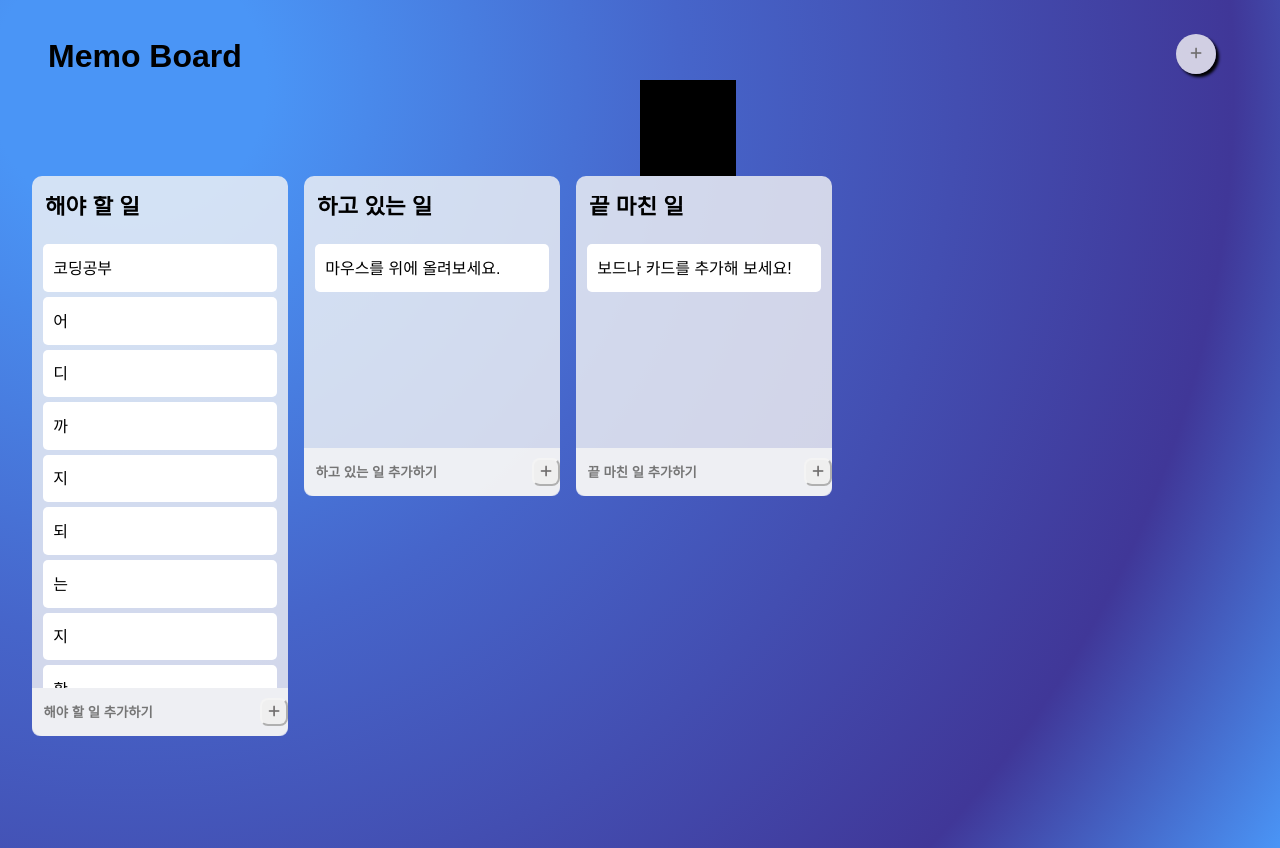
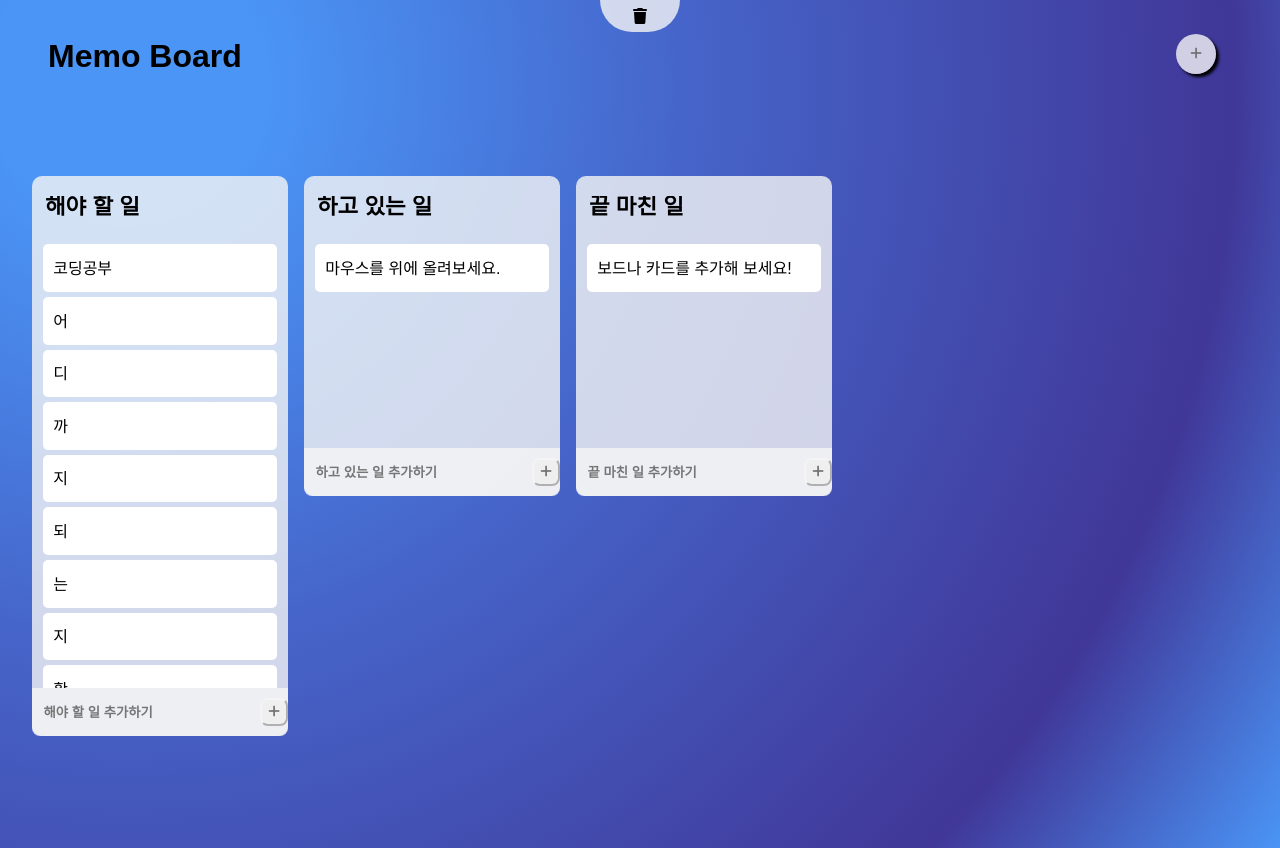
Before and after one commit to taehyeon0412/react_my-trello, a React (Create React App) app: page / in a window 1280 px wide. Built offline with nearby package versions, Linux system fonts and the light colour scheme.

Commit message:
쓰레기통 css

```diff
--- a/src/App.tsx
+++ b/src/App.tsx
@@ -131,18 +131,40 @@ const modalCustomStyles = {
 
 const Trash = styled.div`
   position: absolute;
-  top: 10%;
-  height: 6rem;
-  width: 6rem;
-  background-color: black;
+  top: 0%;
+  height: 2rem;
+  width: 5rem;
+  border-radius: 0 0 2rem 2rem;
   left: 50%;
+  transform: translate(-50%, -0%);
+  transition: 0.3s;
+  background-color: ${(props) => props.theme.boardColor};
+  &:hover {
+    height: 9rem;
+    width: 15rem;
+    background-color: transparent;
+  }
+  i {
+    position: absolute;
+    top: 50%;
+    left: 50%;
+    transform: translate(-50%, -50%);
+  }
 `;
+//쓰레기통
 
 const DropArea = styled.div`
   height: 100%;
   width: 100%;
-  border-radius: 20px;
+  border-radius: 0 0 2rem 2rem;
+  transition: 0.5s;
+  opacity: 0;
+  &:hover {
+    background-color: tomato;
+    opacity: 100;
+  }
 `;
+//쓰레기통 안 드래그 영역
 
 interface IAddBoard {
   boardId: string;
@@ -297,6 +319,7 @@ function App() {
         </Wrapper>
 
         <Trash>
+          <i className="fa-solid fa-trash"></i>
           <Droppable droppableId="contentTrashDropId">
             {(trashDrop) => (
               <DropArea ref={trashDrop.innerRef} {...trashDrop.droppableProps}>
```
